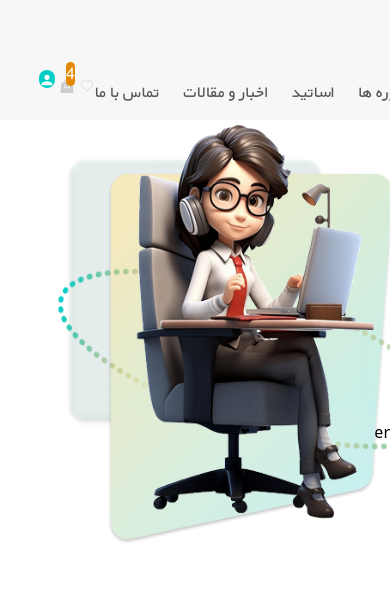
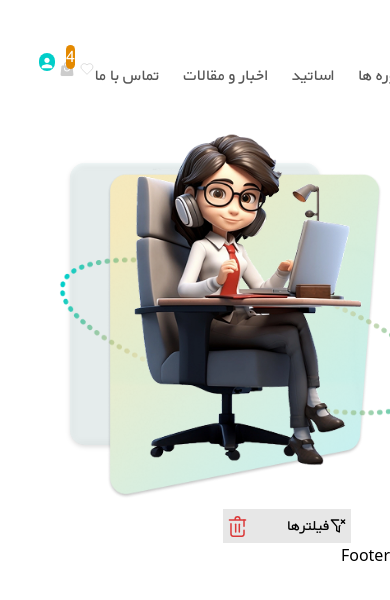
Before and after one commit to academy-react-winter1403/React-dev, a React (Vite) app: page /courses in a window 390 px wide. Shown: the top 600 px of the page. Built offline with nearby package versions, Linux system fonts and the light colour scheme.

Commit message:
updata a header responsive

```diff
--- /dev/null
+++ b/src/components/pages/courses/BottomSection.jsx
@@ -0,0 +1,18 @@
+import React from 'react'
+import FilterLabel from './FilterLabel'
+
+const BottomSection = () => {
+  return (
+    <div className='bottom-section-container w-full mt-16'>
+      <div className="main w-[50%]">
+        <div className="sort-viw-btn-control"></div>
+        <div className="product-card-container"></div>
+      </div>
+      <div className="side w-[40%]">
+        <FilterLabel/>
+      </div>
+    </div>
+  )
+}
+
+export default BottomSection
--- a/src/components/pages/courses/Courses.jsx
+++ b/src/components/pages/courses/Courses.jsx
@@ -1,11 +1,13 @@
 import React from "react";
 import TopSection from "./TopSection";
+import BottomSection from "./BottomSection";
 
 const Courses = () => {
   return (
     <div className="courses-holder flex justify-center mt-10">
       <div className="container w-[80%] font-b-yekan flex flex-col items-center">
         <TopSection />
+        <BottomSection/>
       </div>
     </div>
   );
--- /dev/null
+++ b/src/components/pages/courses/FilterLabel.jsx
@@ -0,0 +1,17 @@
+import React from "react";
+import { LuFilterX } from "react-icons/lu"
+import { TrashCanIcon } from "../../../core/icons/icons";
+
+const FilterLabel = () => {
+  return (
+    <button className="filter-label-control flex gap-[40px] p-[5px] bg-[#E7E7E7] items-center">
+      <button className="rigth flex items-center">
+        <LuFilterX />
+        <p> فیلترها </p>
+      </button>
+      <TrashCanIcon/>
+    </button>
+  );
+};
+
+export default FilterLabel;
--- a/src/components/pages/courses/TopSection.jsx
+++ b/src/components/pages/courses/TopSection.jsx
@@ -1,5 +1,5 @@
 import React from "react";
-import CoursesCharectorIcon from "../../../core/icons/courses/CoursesChar";
+import { CoursesCharectorIcon } from "../../../core/icons/icons";
 import Input from "../../common/input/Input";
 
 const TopSection = () => {
@@ -7,7 +7,7 @@ const TopSection = () => {
     <div className="top-section-contaienr relative w-[80%]">
       <div
         className="top-section-control bg-[#EBF9F982] backdrop-blur-[4px]
-        drop-shadow-[0_2px_2px_#00000040] rounded-[15px] p-[35px]"
+        drop-shadow-[0_2px_2px_#00000040] rounded-[15px] p-[40px]"
       >
         <div className="text-control">
           <div className="top flex items-center">
@@ -28,11 +28,11 @@ const TopSection = () => {
               دوره های آموزشی{" "}
             </h2>
           </div>
-          <p className="font-[400] text-[#AAAAAA] indent-[10px] mt-[3px]">
+          <p className="font-[400] text-[#AAAAAA] indent-[10px] mt-[5px]">
             {" "}
             به روز ترین دوره هایی که میتونید پیدا کنید{" "}
           </p>
-          <div className="input-control w-[40%] mt-[15px] mr-[10px]">
+          <div className="input-control w-[60%] mt-[25px] mr-[10px]">
             <Input type={"text"} placeholder={"چی میخوای یاد بگیری؟..."} />
           </div>
         </div>
--- a/src/components/partials/header/Header.jsx
+++ b/src/components/partials/header/Header.jsx
@@ -1,58 +1,92 @@
-import React from 'react'
-import { TbHeart } from "react-icons/tb"
-import { HiShoppingBag } from "react-icons/hi2"
-import AccountBtn from '../../common/AccountBtn'
-import Logo from '../../../core/icons/Logo'
-import { HeaderItemsText } from '../../../core/constants/LandingMockApi/HeaderItemsMock'
+import React from "react";
+import { TbHeart } from "react-icons/tb";
+import { HiShoppingBag } from "react-icons/hi2";
+import AccountBtn from "../../common/AccountBtn";
+import Logo from "../../../core/icons/Logo";
+import { HeaderItemsText } from "../../../core/constants/LandingMockApi/HeaderItemsMock";
 
 const Header = () => {
   return (
-    <div className='bg-[#F7F7F7] w-full h-[120px] font-b-yekan flex justify-center items-end'>
-      <div className='w-[80%] h-[50px] flex justify-between flex-row-reverse flex-nowrap'>
-        <div className='flex justify-between flex-row-reverse flex-nowrap gap-1
-        lg:w-[20%] md:w-[18%] sm:w-[14%] '>
+    <div
+      // className="bg-[#F7F7F7] w-full h-[120px] font-b-yekan flex justify-center items-end"
+      className="w-full holder font-b-yekan flex justify-center "
+    >
+      <div className="holder header-container w-full 2xl:w-[1536px] mt-[53px] mb-[20px]
+        flex justify-center"
+      >
+        <div className="w-[80%] h-[50px] flex justify-between flex-row-reverse flex-nowrap">
+          <div
+            // className="flex justify-between flex-row-reverse flex-nowrap gap-1
+            // lg:w-[20%] md:w-[18%] sm:w-[14%] sm:justify-center"
+
+            className="flex justify-between flex-row-reverse flex-nowrap gap-1
+             sm:justify-center"
+          >
             <div>
-            <AccountBtn/>
+              <AccountBtn />
             </div>
-          <div className='flex items-start mt-2'>
-            <button className='relative cursor-pointer'>
-              <HiShoppingBag  className="text-[#CCCCCC]
+            <div className="flex items-start mt-2">
+              <button className="relative cursor-pointer">
+                <HiShoppingBag
+                  className="text-[#CCCCCC]
               lg:w-[35px] lg:h-[30px] md:w-[30px] md:h-[25px] sm:w-[20px] sm:h-[15px]"
-              strokeWidth={0.1} />
-              <div className=" bg-[#E48900] text-white  rounded-full absolute bottom-2
+                  strokeWidth={0.1}
+                />
+                <div
+                  className=" bg-[#E48900] text-white  rounded-full absolute bottom-2
                         right-0 flex items-center justify-center font-b-yekan
-                        lg:w-[14px] lg:h-[14px] lg:text-[10px] lg:bottom-0 md:w-[12px] md:h-[12px] md:text-[8px] md:bottom-0 sm:w-[10px] sm:h-[10px] sm:text-[4px] sm:bottom-1 xs:w-[10px] xs:h-[10px] xs:text-[4px]">
+                        lg:w-[14px] lg:h-[14px] lg:text-[10px] lg:bottom-0 md:w-[12px] md:h-[12px] md:text-[8px]
+                        md:bottom-0 sm:w-[10px] sm:h-[10px] sm:text-[4px] sm:bottom-1 xs:w-[10px] xs:h-[10px] xs:text-[4px]"
+                >
                   4
                 </div>
               </button>
             </div>
-          <div className='flex items-start mt-2'>
-            <button className='cursor-pointer'>
-              <TbHeart className="text-[#CCCCCC]
+            <div className="flex items-start mt-2">
+              <button className="cursor-pointer">
+                <TbHeart
+                  className="text-[#CCCCCC]
               lg:w-[30px] lg:h-[30px] md:w-[25px] md:h-[25px] sm:w-[15px] sm:h-[15px]"
-              strokeWidth={1} />
+                  strokeWidth={1}
+                />
               </button>
             </div>
           </div>
-        <div className='text-center
-        md:w-[35%] lg:w-[60%] sm:w-[20%] xs:w-[10%] xs:left-0'>
-          <ul className='flex flex-row flex-nowrap justify-center mt-2.5 font-b-yekan gap-6 text-[#555555] text-[17px] font-normal whitespace-nowrap
-          lg:text-[17px] md:text-[14px] sm:text-[11px] xs:text-[11px]'>
+          <div
+            //     className="text-center
+            // md:w-[35%] lg:w-[60%] sm:w-[20%] xs:w-[10%] xs:left-0"
+
+            className="text-center
+        "
+          >
+            <ul
+              className="flex flex-row flex-nowrap justify-center mt-2.5 font-b-yekan gap-6 text-[#555555] text-[17px] font-normal whitespace-nowrap
+          lg:text-[17px] md:text-[14px] sm:text-[11px] xs:text-[11px]"
+            >
               {HeaderItemsText.map((item, index) => (
-              <li key={index}
-              className={`cursor-pointer relative ${index === 0 ? "before:absolute before:bottom-[-4px] before:left-0 before:w-full before:h-[2px] before:bg-gradient-to-r before:from-[#F3F3F300] before:via-[#E48900] before:to-[#F3F3F300] content-['']" : ""}`}>
+                <li
+                  key={index}
+                  className={`cursor-pointer relative ${
+                    index === 0
+                      ? "before:absolute before:bottom-[-4px] before:left-0 before:w-full before:h-[2px] before:bg-gradient-to-r before:from-[#F3F3F300] before:via-[#E48900] before:to-[#F3F3F300] content-['']"
+                      : ""
+                  }`}
+                >
                   {item}
                 </li>
               ))}
             </ul>
           </div>
-        <div className='flex overflow-hidden
-         md:w-[13%] md:h-[40px] md:block lg:w-[15%] lg:h-[50px] lg:block sm:w-[10%] sm:h-[30px] sm:block  xs:hidden'>
-          <Logo/>
+          <div
+            className="flex overflow-hidden
+         md:w-[13%] md:h-[40px] md:block lg:w-[15%] lg:h-[50px] lg:block sm:w-[10%] sm:h-[30px] sm:block  xs:hidden"
+          >
+            <Logo />
           </div>
         </div>
       </div>
-  )
-}
+    </div>
+  );
+};
 
-export default Header
+export default Header;
--- /dev/null
+++ b/src/components/partials/product-card/CardWrapper.jsx
@@ -0,0 +1,13 @@
+import React from 'react'
+
+const CardWrapper = () => {
+  return (
+    <div className='card-container'>
+        <div className="image-control">
+            <img src="" alt="" />
+        </div>
+    </div>
+  )
+}
+
+export default CardWrapper
--- a/src/core/icons/courses/CoursesChar.jsx
+++ b/src/core/icons/courses/CoursesChar.jsx
@@ -5,17 +5,17 @@ import char from "../../../assets/pics/courses/char.png";
 const CoursesCharectorIcon = () => {
   return (
     <div
-      className="courses-char absolute top-0 left-[-15px] w-[400px] h-[397px] bg-no-repeat bg-center
+      className="courses-char absolute top-0 left-[-22px] w-[400px] bg-no-repeat bg-center
       flex justify-center items-center float-left"
       style={{
         backgroundImage: "url(" + charCard + ")",
-        backgroundSize: "419px 94%",
+        backgroundSize: "100% 94%",
       }}
     >
       <img
         src={char}
         alt=""
-        className="w-[255px] h-[413px] relative top-[-37px]"
+        className="w-[61%] h-[347px] relative top-[-37px]"
       />
     </div>
   );
--- /dev/null
+++ b/src/core/icons/courses/TrachCan.jsx
@@ -0,0 +1,55 @@
+const TrashCanIcon = () => {
+  return (
+    <svg
+      width="19"
+      height="21"
+      viewBox="0 0 19 21"
+      fill="none"
+      xmlns="http://www.w3.org/2000/svg"
+    >
+      <path
+        d="M7.15625 3.98959V3.20834C7.15625 1.90626 8.19792 0.864594 9.5 0.864594C10.8021 0.864594 11.8437 1.90626 11.8437 3.20834V3.98959"
+        stroke="#DB3838"
+        stroke-width="1.5"
+        stroke-miterlimit="10"
+      />
+      <path
+        d="M1.42725 3.98959H17.5731"
+        stroke="#DB3838"
+        stroke-width="1.5"
+        stroke-miterlimit="10"
+        stroke-linecap="round"
+      />
+      <path
+        d="M16.0107 10.2396V3.98959"
+        stroke="#DB3838"
+        stroke-width="1.5"
+        stroke-miterlimit="10"
+        stroke-linecap="round"
+      />
+      <path
+        d="M2.98975 7.73959V18.0521C2.98975 19.1979 3.92725 20.1354 5.07308 20.1354H13.9272C15.0731 20.1354 16.0106 19.1979 16.0106 18.0521V14.1458"
+        stroke="#DB3838"
+        stroke-width="1.5"
+        stroke-miterlimit="10"
+        stroke-linecap="round"
+      />
+      <path
+        d="M7.67725 8.15625V15.9687"
+        stroke="#DB3838"
+        stroke-width="1.5"
+        stroke-miterlimit="10"
+        stroke-linecap="round"
+      />
+      <path
+        d="M11.3232 8.15625V15.9687"
+        stroke="#DB3838"
+        stroke-width="1.5"
+        stroke-miterlimit="10"
+        stroke-linecap="round"
+      />
+    </svg>
+  );
+};
+
+export default TrashCanIcon;
--- a/src/core/icons/icons.jsx
+++ b/src/core/icons/icons.jsx
@@ -0,0 +1,4 @@
+import TrashCanIcon from "./courses/TrachCan";
+import CoursesCharectorIcon from "./courses/CoursesChar";
+
+export { TrashCanIcon, CoursesCharectorIcon };
```
Lines whose indentation alone changed are shown as unchanged.
